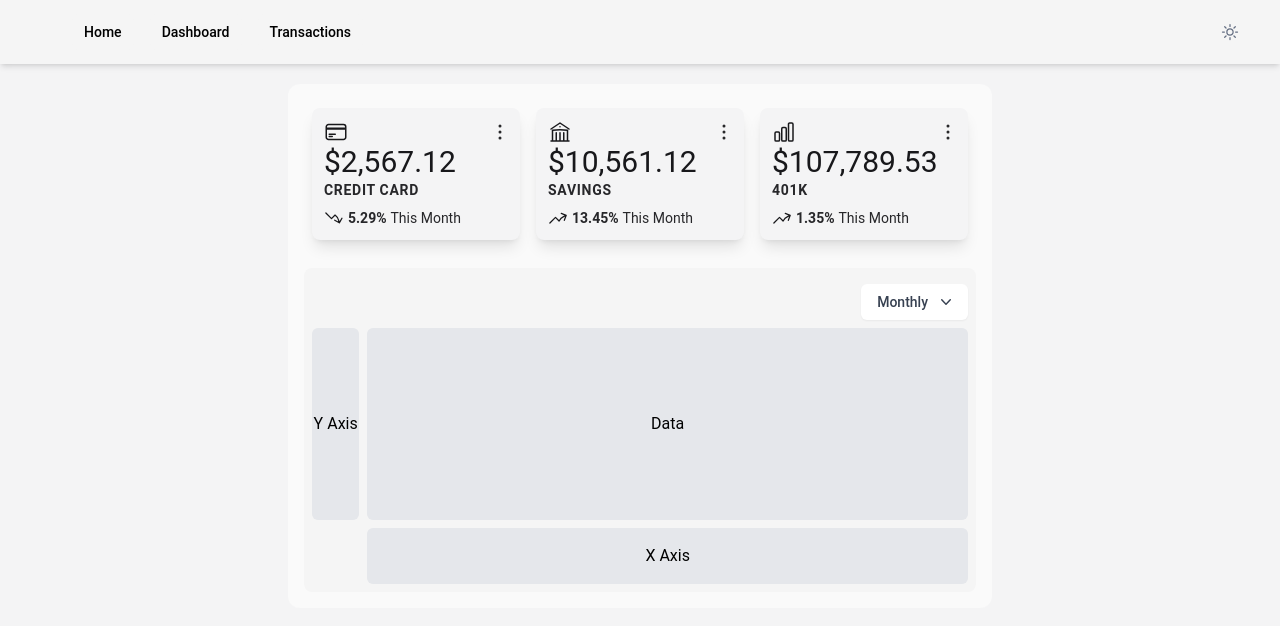
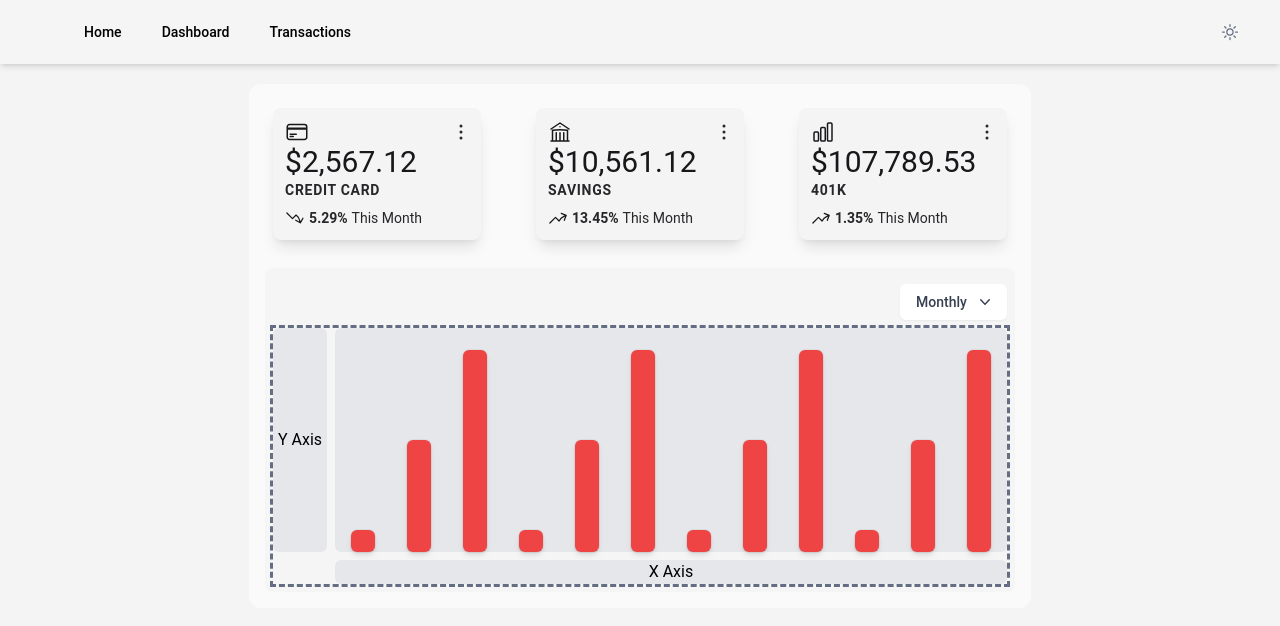
Before and after one commit to kyle-main/budget-tool, an Angular app in the folder client/: page /dashboard in a window 1280 px wide. Shown: the top 626 px of the page. Built offline with nearby package versions, Linux system fonts and the light colour scheme.

Commit message:
working bars in bar graph

```diff
--- a/client/src/app/app.module.ts
+++ b/client/src/app/app.module.ts
@@ -32,6 +32,7 @@ import { TransactionsComponent } from './pages/transactions/transactions.compone
 import { AccountSummaryComponent } from './common/account-summary/account-summary.component';
 import { AccountsBarGraphComponent } from './common/accounts-bar-graph/accounts-bar-graph.component';
 import { DropdownComponent } from './common/dropdown/dropdown.component';
+import { BarComponent } from './common/accounts-bar-graph/bar/bar.component';
 
 @NgModule({
   declarations: [
@@ -46,6 +47,7 @@ import { DropdownComponent } from './common/dropdown/dropdown.component';
     AccountSummaryComponent,
     AccountsBarGraphComponent,
     DropdownComponent,
+    BarComponent,
   ],
   imports: [
     BrowserModule,
--- a/client/src/app/common/accounts-bar-graph/accounts-bar-graph.component.html
+++ b/client/src/app/common/accounts-bar-graph/accounts-bar-graph.component.html
@@ -11,22 +11,27 @@
       </div>
     </div>
   </div>
-  <div class="grid grid-cols-12 gap-2 h-64">
+  <div class="grid grid-cols-12 gap-2 h-64 outline-dashed outline-atom-500">
     <!-- y-axis -->
     <div
-      class="flex row-start-1 row-end-6 items-center justify-center bg-gray-200 rounded-md"
+      class="flex row-start-1 row-end-6 items-center justify-center bg-gray-200 dark:bg-atom-700 dark:text-neutral-200 rounded-md"
     >
       Y Axis
     </div>
     <!-- bar graph -->
     <div
-      class="flex row-start-1 row-end-6 col-start-2 col-end-13 items-center justify-center bg-gray-200 rounded-md"
+      class="row-start-1 row-end-6 col-start-2 col-end-13 bg-gray-200 dark:bg-atom-700 dark:text-neutral-200 rounded-md"
     >
-      Data
+      <div class="flex h-56 items-end justify-center">
+        <app-bar
+          [style.height]="item.size"
+          *ngFor="let item of this.data"
+        ></app-bar>
+      </div>
     </div>
     <!-- x-axis -->
     <div
-      class="flex col-start-2 col-end-13 items-center justify-center bg-gray-200 rounded-md"
+      class="flex col-start-2 col-end-13 items-center justify-center bg-gray-200 dark:bg-atom-700 dark:text-neutral-200 rounded-md"
     >
       X Axis
     </div>
--- a/client/src/app/common/accounts-bar-graph/accounts-bar-graph.component.ts
+++ b/client/src/app/common/accounts-bar-graph/accounts-bar-graph.component.ts
@@ -7,6 +7,21 @@ enum Period {
   YEARLY = 'Yearly',
 }
 
+let data = [
+  { size: '10%' },
+  { size: '50%' },
+  { size: '90%' },
+  { size: '10%' },
+  { size: '50%' },
+  { size: '90%' },
+  { size: '10%' },
+  { size: '50%' },
+  { size: '90%' },
+  { size: '10%' },
+  { size: '50%' },
+  { size: '90%' },
+];
+
 @Component({
   selector: 'app-accounts-bar-graph',
   templateUrl: './accounts-bar-graph.component.html',
@@ -14,6 +29,7 @@ enum Period {
 })
 export class AccountsBarGraphComponent implements OnInit {
   period: Period;
+  data: any;
   dropdownValues: DropdownValue[] = [
     new DropdownValue('Monthly', 'Monthly'),
     new DropdownValue('Yearly', 'Yearly'),
@@ -21,6 +37,7 @@ export class AccountsBarGraphComponent implements OnInit {
 
   constructor(private netWorthService: NetWorthService) {
     this.period = Period.MONTHLY;
+    this.data = data;
   }
 
   ngOnInit(): void {}
--- /dev/null
+++ b/client/src/app/common/accounts-bar-graph/bar/bar.component.html
@@ -0,0 +1,3 @@
+<div
+  class="inline-block bg-red-500 h-full rounded-md w-6 mx-4 shadow-md ring-1 ring-black ring-opacity-5"
+></div>
--- /dev/null
+++ b/client/src/app/common/accounts-bar-graph/bar/bar.component.ts
@@ -0,0 +1,18 @@
+import { Component, Input, OnInit } from '@angular/core';
+
+@Component({
+  selector: 'app-bar',
+  templateUrl: './bar.component.html',
+  styleUrls: ['./bar.component.scss'],
+})
+export class BarComponent implements OnInit {
+  @Input() height: number;
+
+  constructor() {}
+
+  ngOnInit(): void {}
+
+  heightBetween(min: number, max: number): boolean {
+    return this.height > min && this.height <= max;
+  }
+}
```
Also changed, not shown: client/src/app/common/accounts-bar-graph/bar/bar.component.scss (added), 1 other file (tests, documents, lock files or other folders).
